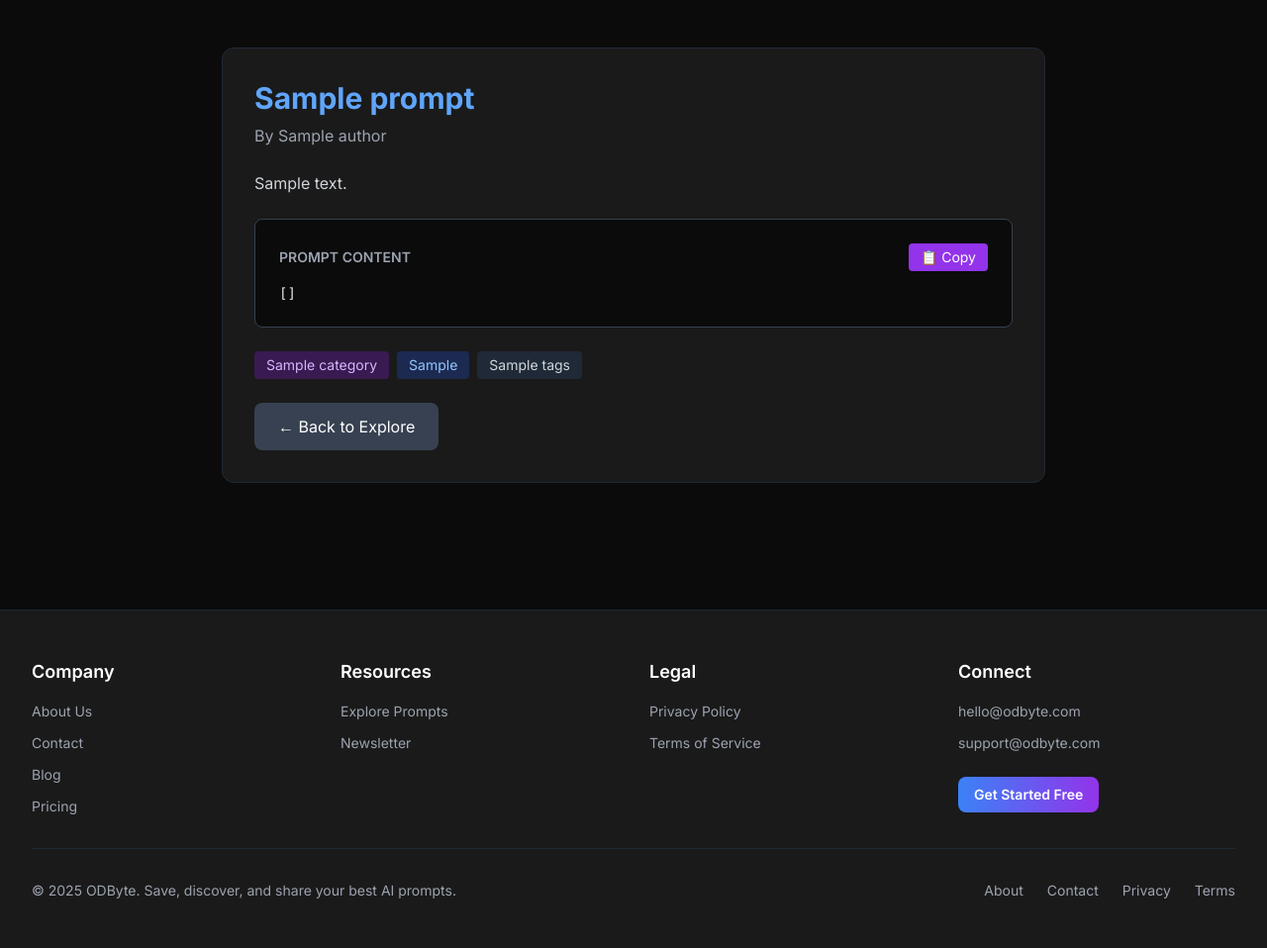
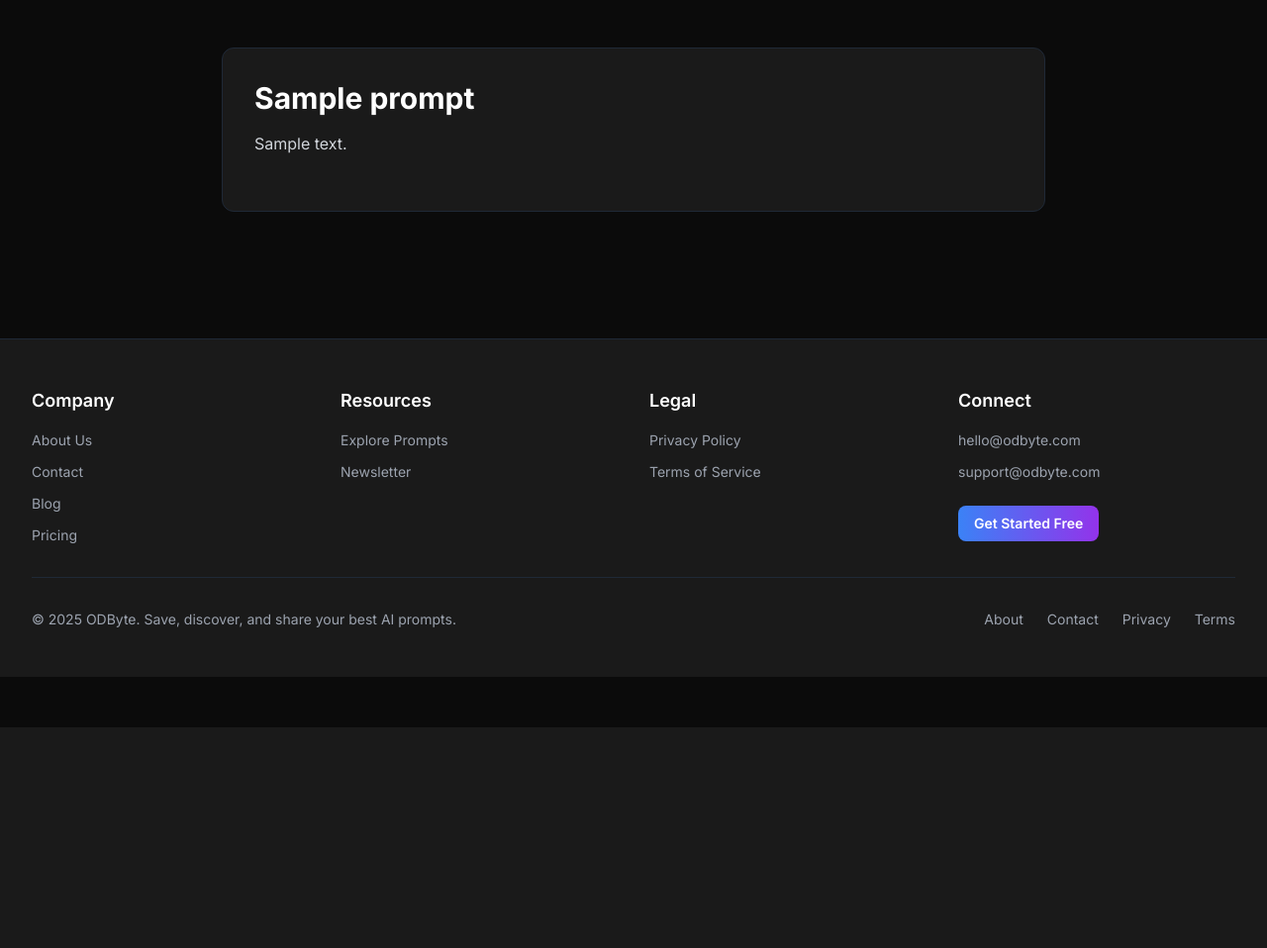
Before and after one commit to bantervines-bit/odbyte, a Python web app: template templates/view_prompt.html in a window 1280 px wide. Shown: the part 65-1023 px from the top of the page at 99% size. After the commit the page ends 800 px from the top, so only its background shows below. Run offline with Jinja, Linux system fonts and the light colour scheme; the template is opened without the code that fills it: most values are stand-ins (such as "Sample title", 1, 10 or a date in 2020); some libraries are stand-ins or nearby versions.

Commit message:
Update view_prompt.html

```diff
--- a/templates/view_prompt.html
+++ b/templates/view_prompt.html
@@ -5,102 +5,55 @@
 {% block content %}
 <div class="max-w-4xl mx-auto px-4 sm:px-6 lg:px-8 py-12">
     <div class="bg-[#1a1a1a] p-8 rounded-xl border border-gray-800">
-        <div class="flex justify-between items-start mb-6">
-            <div>
-                <h1 class="text-3xl font-bold mb-2 text-blue-400">{{ prompt.title }}</h1>
-                <p class="text-gray-400">By {{ prompt.author.name }}</p>
+        <!-- Premium Badge -->
+        {% if prompt.is_premium and prompt.premium_status == 'approved' %}
+        <div class="mb-4 p-4 bg-gradient-to-r from-yellow-900/30 to-orange-900/30 border border-yellow-600/30 rounded-lg">
+            <div class="flex items-center gap-3">
+                <span class="text-3xl">⭐</span>
+                <div>
+                    <h3 class="text-lg font-semibold text-yellow-400">Premium Curated Prompt</h3>
+                    <p class="text-sm text-gray-300">This is a verified premium prompt, curated for quality.</p>
+                </div>
             </div>
+        </div>
+        {% endif %}
 
-            {% if session.user_id %}
-                <button onclick="toggleFavorite({{ prompt.id }})" id="fav-btn"
-                        class="px-4 py-2 {% if is_favorited %}bg-red-600 hover:bg-red-700{% else %}bg-blue-600 hover:bg-blue-700{% endif %} rounded-lg transition">
-                    <span id="fav-text">{% if is_favorited %}❤️ Favorited{% else %}🤍 Favorite{% endif %}</span>
-                </button>
-            {% endif %}
+        <!-- Pending Status (only visible to owner) -->
+        {% if prompt.premium_status == 'pending' and session.user_id == prompt.user_id %}
+        <div class="mb-4 p-4 bg-blue-900/30 border border-blue-600/30 rounded-lg">
+            <p class="text-blue-400">⏳ This prompt is pending premium review by admin.</p>
         </div>
+        {% endif %}
 
+        <!-- Rejected Status (only visible to owner) -->
+        {% if prompt.premium_status == 'rejected' and session.user_id == prompt.user_id %}
+        <div class="mb-4 p-4 bg-red-900/30 border border-red-600/30 rounded-lg">
+            <p class="text-red-400">❌ This prompt was not approved for premium status.</p>
+        </div>
+        {% endif %}
+
+        <!-- Existing prompt content here -->
+        <h1 class="text-3xl font-bold mb-4">{{ prompt.title }}</h1>
         <p class="text-gray-300 mb-6">{{ prompt.description }}</p>
 
-        <div class="bg-[#0b0b0b] p-6 rounded-lg mb-6 border border-gray-700">
-            <div class="flex justify-between items-center mb-3">
-                <h3 class="text-sm font-semibold text-gray-400">PROMPT CONTENT</h3>
-                <button onclick="copyPrompt()" class="px-3 py-1 bg-purple-600 hover:bg-purple-700 rounded text-sm transition">
-                    📋 Copy
-                </button>
-            </div>
-            <pre id="prompt-content" class="text-gray-200 whitespace-pre-wrap font-mono text-sm">{{ prompt.content }}</pre>
-        </div>
+        <!-- Rest of your existing view_prompt.html content -->
 
-        <div class="flex flex-wrap gap-2 mb-6">
-            {% if prompt.category %}
-                <span class="px-3 py-1 bg-purple-900/50 text-purple-300 text-sm rounded">{{ prompt.category }}</span>
-            {% endif %}
-            {% if prompt.ai_model %}
-                <span class="px-3 py-1 bg-blue-900/50 text-blue-300 text-sm rounded">{{ prompt.ai_model }}</span>
-            {% endif %}
-            {% if prompt.tags %}
-                {% for tag in prompt.tags.split(',') %}
-                    <span class="px-3 py-1 bg-gray-800 text-gray-300 text-sm rounded">{{ tag.strip() }}</span>
-                {% endfor %}
-            {% endif %}
-        </div>
-
-        <div class="flex gap-4">
-            <a href="{{ url_for('explore') }}" class="px-6 py-3 bg-gray-700 hover:bg-gray-600 rounded-lg transition">
-                ← Back to Explore
-            </a>
-
-            {% if session.user_id and session.user_id == prompt.user_id %}
-                <a href="{{ url_for('edit_prompt', id=prompt.id) }}" class="px-6 py-3 bg-blue-600 hover:bg-blue-700 rounded-lg transition">
-                    Edit Prompt
-                </a>
-            {% endif %}
-        </div>
+        <!-- Submit for Premium Button (Diamond users only, own prompts only) -->
+        {% if session.user_id == prompt.user_id and prompt.premium_status == 'none' %}
+            {% set current_user = namespace() %}
+            {% set current_user.plan = None %}
+            {% for u in [User.query.get(session.user_id)] %}
+                {% if u and u.plan in ['diamond', 'premium'] %}
+                <form method="POST" action="{{ url_for('submit_premium', id=prompt.id) }}" class="mt-6">
+                    <button type="submit"
+                            class="px-6 py-3 bg-gradient-to-r from-yellow-600 to-orange-600 hover:opacity-90 rounded-lg font-semibold transition">
+                        ⭐ Submit as Premium Prompt
+                    </button>
+                    <p class="text-sm text-gray-400 mt-2">Submit this prompt for admin review to make it a premium curated prompt.</p>
+                </form>
+                {% endif %}
+            {% endfor %}
+        {% endif %}
     </div>
 </div>
-
-<div id="toast" class="fixed bottom-4 right-4 bg-green-600 text-white px-6 py-3 rounded-lg shadow-lg hidden transition-opacity">
-    Copied to clipboard! ✅
-</div>
 {% endblock %}
-
-{% block extra_js %}
-<script>
-function copyPrompt() {
-    const content = document.getElementById('prompt-content').textContent;
-    navigator.clipboard.writeText(content).then(() => {
-        showToast();
-    });
-}
-
-function showToast() {
-    const toast = document.getElementById('toast');
-    toast.classList.remove('hidden');
-    setTimeout(() => {
-        toast.classList.add('hidden');
-    }, 3000);
-}
-
-function toggleFavorite(promptId) {
-    fetch(`/favorite/${promptId}`, {
-        method: 'POST',
-        headers: {
-            'Content-Type': 'application/json',
-        }
-    })
-    .then(response => response.json())
-    .then(data => {
-        const btn = document.getElementById('fav-btn');
-        const text = document.getElementById('fav-text');
-
-        if (data.status === 'added') {
-            btn.className = 'px-4 py-2 bg-red-600 hover:bg-red-700 rounded-lg transition';
-            text.textContent = '❤️ Favorited';
-        } else {
-            btn.className = 'px-4 py-2 bg-blue-600 hover:bg-blue-700 rounded-lg transition';
-            text.textContent = '🤍 Favorite';
-        }
-    });
-}
-</script>
-{% endblock %}
```
